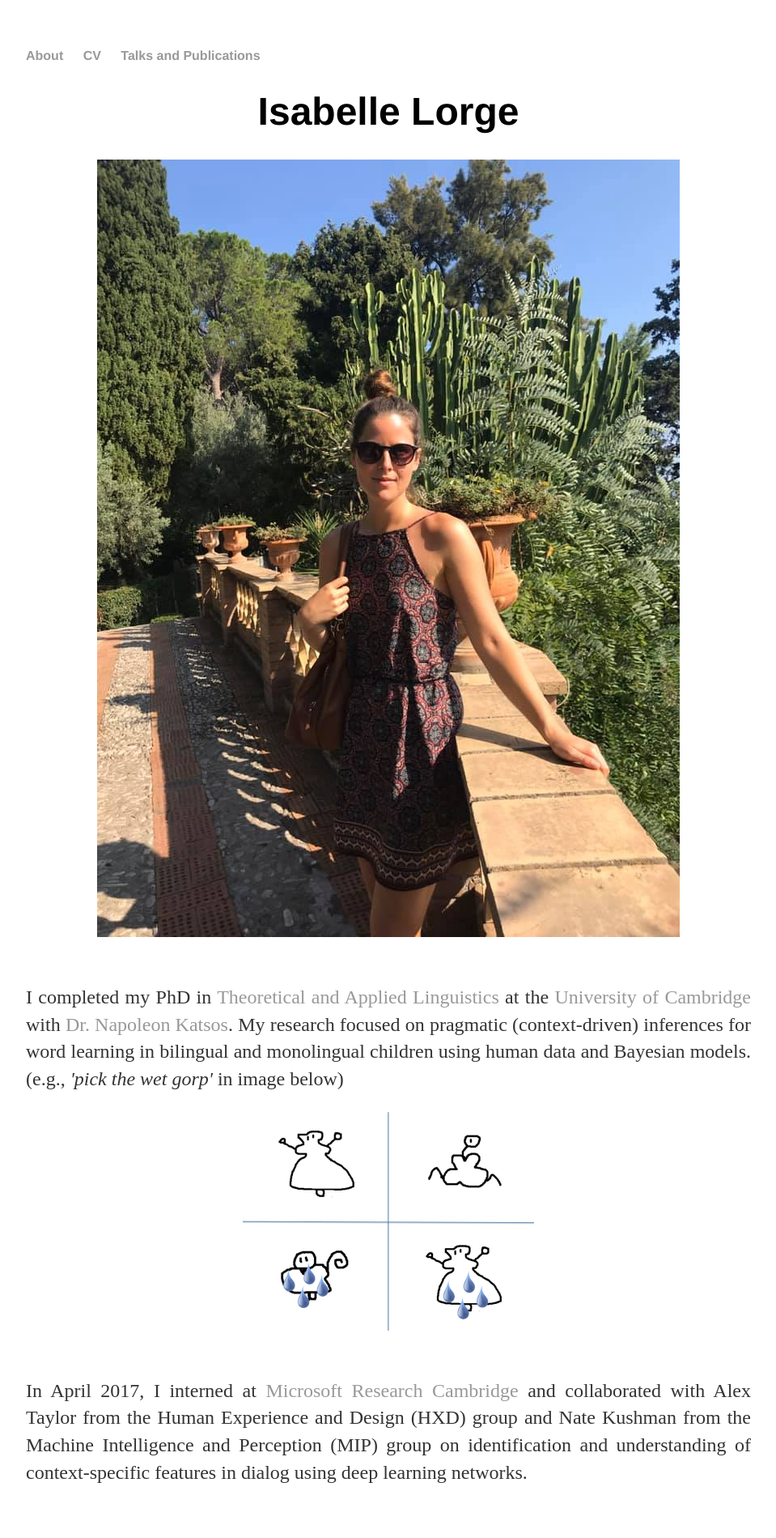
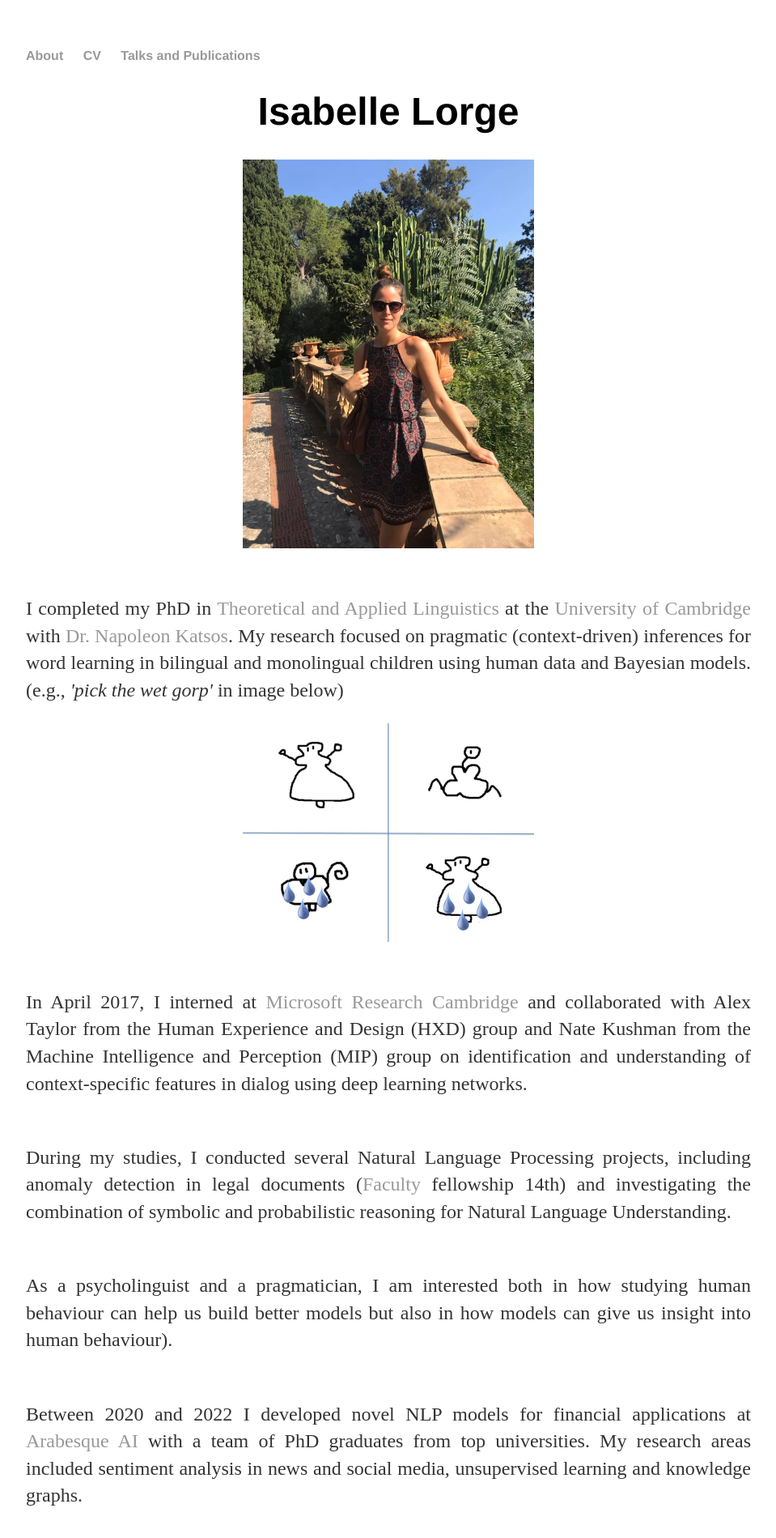
Before and after one commit to isabellelorge/isabellelorge.github.io, a Jekyll site: the page built from index.html, in a window 1280 px wide. Shown: the top 1899 px of the page at 81% size, without its empty margins (160-1119 px from the left). Built offline with Jekyll 4.4.1, drawn with Linux system fonts in a browser that asks for light colours.

Commit message:
Update index.html

```diff
--- a/index.html
+++ b/index.html
@@ -4,7 +4,7 @@
 ---
 <div class="blurb">
 	<center> <h1>Isabelle Lorge </h1> </center>
-	<img src="pic.jpeg" alt="me", width="720", height="960" class="center">
+	<img src="pic.jpeg" alt="me", width="360", height="480" class="center">
 	<p><br>I completed my PhD in <a href= "https://www.mml.cam.ac.uk/staff-theoretical-applied-linguistics"> Theoretical and Applied Linguistics </a> at the <a href= "https://www.cam.ac.uk/"> University of Cambridge</a> with
 		<a href= "https://www.mml.cam.ac.uk/dr-napoleon-katsos"> Dr. Napoleon Katsos</a>. My research focused on pragmatic (context-driven) inferences for word learning in bilingual and monolingual children using human data and Bayesian models. (e.g., <i>'pick the wet gorp'</i> in image below) <br> </p>
 	<img src="Slide02.jpg" alt="slide02", width="360", height="270" class="center">
```
